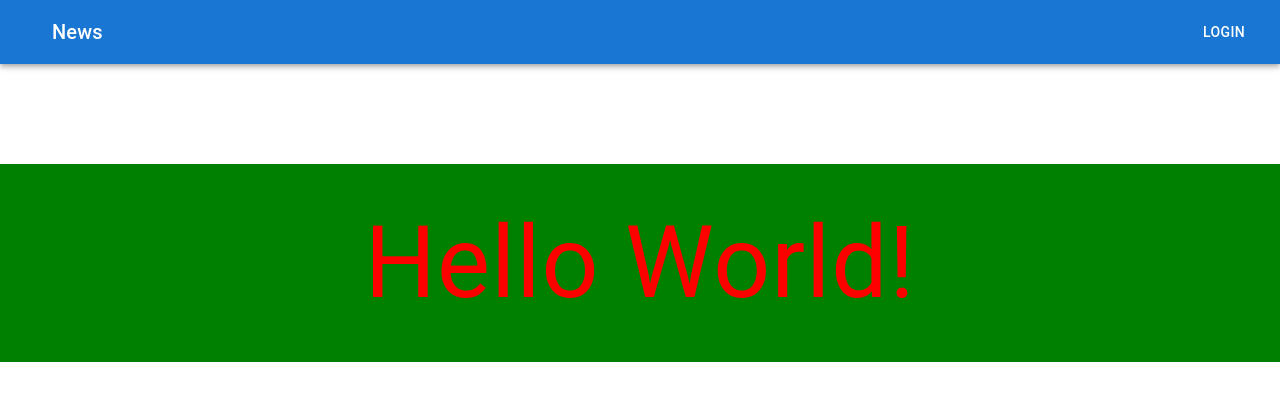
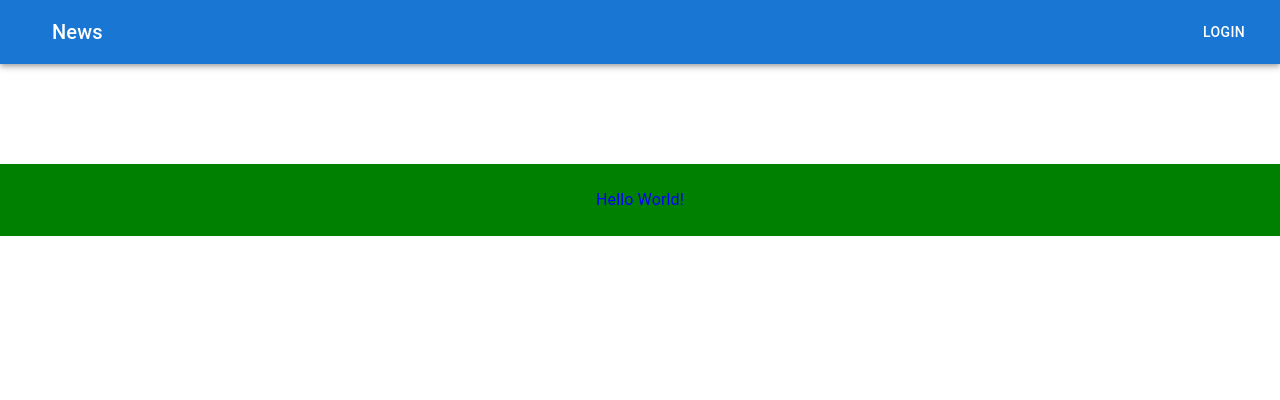
Before and after one commit to sara-85/mui-practice, a Next.js app: page /sora in a window 1280 px wide. Shown: the top 400 px of the page. Built offline with nearby package versions, Linux system fonts and the light colour scheme.

Commit message:
レスポンシブ対応した

```diff
--- a/app/sora/page.tsx
+++ b/app/sora/page.tsx
@@ -5,8 +5,8 @@ const page = () => {
   return (
     <Box>
       <Typography
-        fontSize={"100px"}
-        color="red"
+        fontSize={{ sm: "10", md: "100" }}
+        color={{ sm: "red", md: "blue" }}
         bgcolor={"green"}
         display={"flex"}
         alignItems={"center"}
@@ -15,6 +15,7 @@ const page = () => {
         mt={"100px"}
         p={3}
         // ↑数字だけで書くと、これ×８が""で書いたのになる（padding）
+        // 水色のがprops ライトグリーンのはcomponentsかタグって呼ばれてる
       >
         Hello World!
       </Typography>
```
